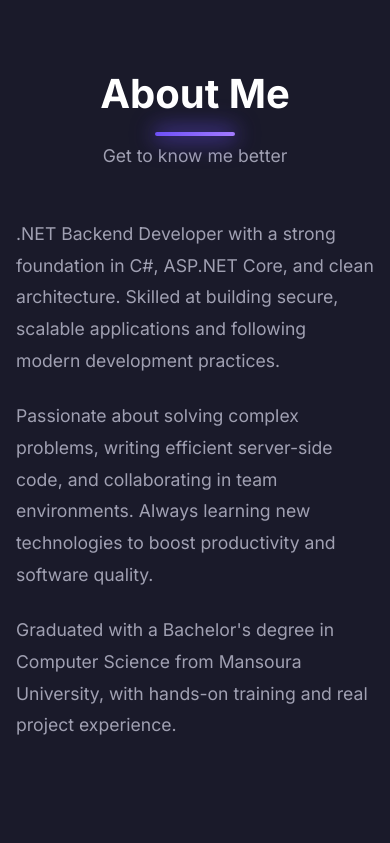
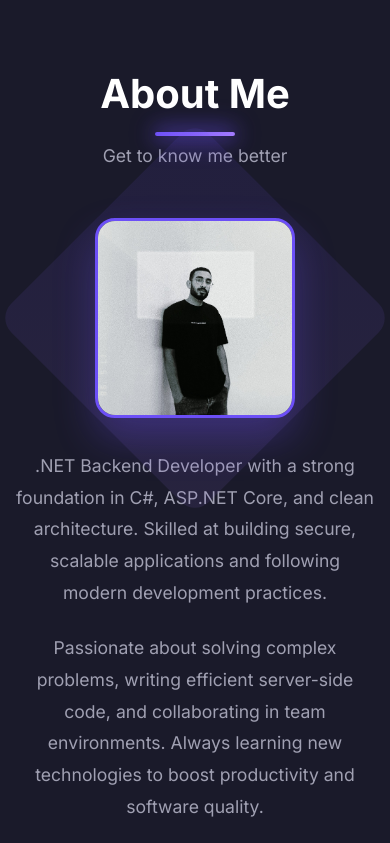
Before and after one commit to hishamabdalla/Portfolio, a plain HTML site: page index.html in a window 390 px wide. Shown: the part 1100-1943 px from the top of the page. Drawn offline with Linux system fonts and the light colour scheme.

Commit message:
Add Image

```diff
--- a/index.html
+++ b/index.html
@@ -173,6 +173,10 @@
                 <p class="section-subtitle">Get to know me better</p>
             </div>
             <div class="about-content">
+                <div class="about-image">
+                    <img src="Images/Hisham.jpg" alt="Hisham Abdalla" class="profile-image">
+                    <div class="image-decoration"></div>
+                </div>
                 <div class="about-text">
                     <p>
                     .NET Backend Developer with a strong foundation in C#, ASP.NET Core, and clean architecture.
--- a/styles.css
+++ b/styles.css
@@ -1315,8 +1315,53 @@ section {
 }
 
 .about-content {
-    max-width: 800px;
+    display: grid;
+    grid-template-columns: 1fr 2fr;
+    gap: 4rem;
+    align-items: center;
+    max-width: 1000px;
     margin: 0 auto;
+}
+
+.about-image {
+    position: relative;
+    display: flex;
+    justify-content: center;
+    align-items: center;
+}
+
+.profile-image {
+    width: 300px;
+    height: 300px;
+    border-radius: 20px;
+    object-fit: cover;
+    border: 3px solid var(--primary-color);
+    box-shadow: 0 20px 40px rgba(108, 79, 247, 0.3);
+    transition: all 0.3s ease;
+    position: relative;
+    z-index: 2;
+}
+
+.profile-image:hover {
+    transform: translateY(-10px) scale(1.05);
+    box-shadow: 0 30px 60px rgba(108, 79, 247, 0.4);
+}
+
+.image-decoration {
+    position: absolute;
+    width: 280px;
+    height: 280px;
+    border-radius: 20px;
+    background: linear-gradient(135deg, var(--primary-color), var(--secondary-color));
+    top: 50%;
+    left: 50%;
+    transform: translate(-50%, -50%) rotate(45deg);
+    z-index: 1;
+    opacity: 0.1;
+}
+
+.about-text {
+    padding-left: 2rem;
 }
 
 .about-text p {
@@ -2086,6 +2131,21 @@ section {
         width: 100%;
         max-width: 250px;
     }
+
+    .about-content {
+        grid-template-columns: 1fr;
+        gap: 2rem;
+    }
+
+    .profile-image {
+        width: 200px;
+        height: 200px;
+    }
+
+    .about-text {
+        padding-left: 0;
+        text-align: center;
+    }
 }
 
 @media (max-width: 480px) {
@@ -2329,6 +2389,21 @@ section {
         margin-right: 0.8rem;
         font-size: 0.7rem;
     }
+
+    .about-content {
+        grid-template-columns: 1fr;
+        gap: 2rem;
+    }
+
+    .profile-image {
+        width: 200px;
+        height: 200px;
+    }
+
+    .about-text {
+        padding-left: 0;
+        text-align: center;
+    }
 }
 
 @media (max-width: 480px) {
```
Also changed, not shown: Images/Hisham.jpg (added).
